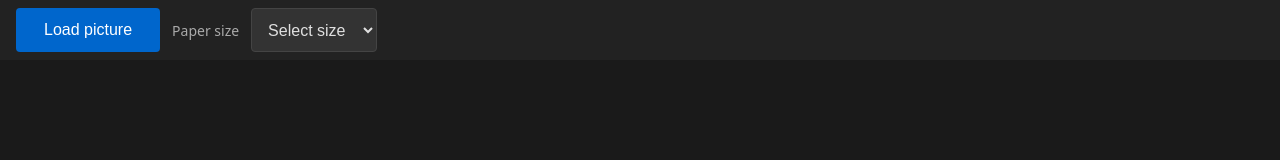
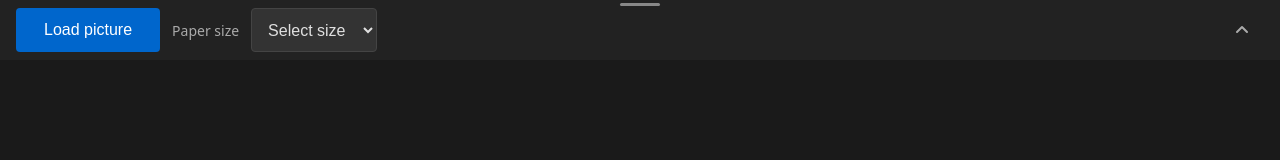
Before and after one commit to edoardo90/picture-to-canvas, a React (Vite) app: page / in a window 1280 px wide. Shown: the top 160 px of the page. Built offline with nearby package versions, Linux system fonts and the light colour scheme.

Commit message:
toolbar resize / hide

```diff
--- a/src/App.css
+++ b/src/App.css
@@ -49,12 +49,95 @@
 }
 
 .app__toolbar {
+  position: relative;
   display: flex;
   align-items: center;
   gap: 0.75rem;
   padding: 0.5rem 1rem;
   background: #222;
   flex-shrink: 0;
+}
+
+.app__toolbar-resize-handle {
+  position: absolute;
+  top: 0;
+  left: 0;
+  right: 0;
+  height: 8px;
+  cursor: ns-resize;
+  touch-action: none;
+  display: flex;
+  align-items: center;
+  justify-content: center;
+  z-index: 1;
+}
+
+.app__toolbar-resize-handle:focus-visible {
+  outline: 3px solid #fff;
+  outline-offset: 2px;
+}
+
+.app__toolbar-resize-handle::after {
+  content: '';
+  width: 40px;
+  height: 3px;
+  background: #555;
+  border-radius: 2px;
+}
+
+.app__toolbar-resize-handle:hover::after {
+  background: #888;
+}
+
+.app__toolbar-toggle {
+  margin-left: auto;
+  display: flex;
+  align-items: center;
+  justify-content: center;
+  min-width: 44px;
+  min-height: 44px;
+  background: transparent;
+  border: none;
+  color: #aaa;
+  cursor: pointer;
+  border-radius: 4px;
+}
+
+.app__toolbar-toggle:hover {
+  color: #fff;
+  background: rgba(255, 255, 255, 0.07);
+}
+
+.app__toolbar-toggle:focus-visible {
+  outline: 3px solid #fff;
+  outline-offset: 2px;
+}
+
+.app__toolbar-toggle-fab {
+  position: fixed;
+  bottom: 0.75rem;
+  right: 0.75rem;
+  width: 44px;
+  height: 44px;
+  border-radius: 50%;
+  background: #333;
+  color: #e0e0e0;
+  border: 1px solid #555;
+  cursor: pointer;
+  display: flex;
+  align-items: center;
+  justify-content: center;
+  box-shadow: 0 2px 8px rgba(0, 0, 0, 0.5);
+  z-index: 100;
+}
+
+.app__toolbar-toggle-fab:hover {
+  background: #444;
+}
+
+.app__toolbar-toggle-fab:focus-visible {
+  outline: 3px solid #fff;
+  outline-offset: 2px;
 }
 
 .app__load-button {
@@ -145,8 +228,3 @@
   stroke-width: 3px;
   stroke-linejoin: round;
 }
-
-.app__paper-size-select:focus-visible {
-  outline: 3px solid #fff;
-  outline-offset: 2px;
-}
--- a/src/App.tsx
+++ b/src/App.tsx
@@ -15,6 +15,8 @@ type ContentLayout = {
   width: number
   height: number
 }
+
+const MIN_TOOLBAR_HEIGHT = 60 // px — enough to show all controls without clipping
 
 function computeContentLayout(img: HTMLImageElement): ContentLayout | null {
   const { naturalWidth, naturalHeight } = img
@@ -47,9 +49,14 @@ function App() {
   const [selectedId, setSelectedId] = useState<string | null>(null)
   const [draggingId, setDraggingId] = useState<string | null>(null)
   const [layout, setLayout] = useState<ContentLayout | null>(null)
+  const [isToolbarCollapsed, setIsToolbarCollapsed] = useState(false)
+  const [toolbarHeight, setToolbarHeight] = useState<number | null>(null)
+  const [dragHeight, setDragHeight] = useState<number | null>(null)
 
   const fileInputRef = useRef<HTMLInputElement>(null)
   const imageRef = useRef<HTMLImageElement>(null)
+  const toolbarRef = useRef<HTMLDivElement>(null)
+  const dragStartRef = useRef<{ startY: number; startHeight: number } | null>(null)
 
   useEffect(() => {
     return () => {
@@ -167,6 +174,55 @@ function App() {
     setDraggingId(null)
   }
 
+  function handleResizeHandlePointerDown(e: React.PointerEvent) {
+    e.preventDefault()
+    ;(e.currentTarget as HTMLElement).setPointerCapture(e.pointerId)
+    const currentHeight = toolbarRef.current?.offsetHeight ?? (toolbarHeight ?? MIN_TOOLBAR_HEIGHT)
+    dragStartRef.current = { startY: e.clientY, startHeight: currentHeight }
+  }
+
+  function handleResizeHandlePointerMove(e: React.PointerEvent) {
+    if (!dragStartRef.current) return
+    // Handle is at the top edge: dragging up (clientY decreases) expands the toolbar
+    const delta = dragStartRef.current.startY - e.clientY
+    const newHeight = Math.max(MIN_TOOLBAR_HEIGHT, dragStartRef.current.startHeight + delta)
+    setDragHeight(newHeight)
+  }
+
+  function handleResizeHandlePointerUp(e: React.PointerEvent) {
+    if (!dragStartRef.current) return
+    const delta = dragStartRef.current.startY - e.clientY
+    const newHeight = dragStartRef.current.startHeight + delta
+    const previousHeight = dragStartRef.current.startHeight
+    dragStartRef.current = null
+    setDragHeight(null)
+    if (newHeight < MIN_TOOLBAR_HEIGHT) {
+      // Save height so reopening restores it (AC-4)
+      setToolbarHeight(previousHeight)
+      setIsToolbarCollapsed(true)
+    } else {
+      setToolbarHeight(newHeight)
+    }
+  }
+
+  function handleResizeHandleKeyDown(e: React.KeyboardEvent) {
+    const currentHeight = toolbarRef.current?.offsetHeight ?? (toolbarHeight ?? MIN_TOOLBAR_HEIGHT)
+    const STEP = 20
+    if (e.key === 'ArrowUp') {
+      e.preventDefault()
+      setToolbarHeight(currentHeight + STEP)
+    } else if (e.key === 'ArrowDown') {
+      e.preventDefault()
+      const newHeight = currentHeight - STEP
+      if (newHeight < MIN_TOOLBAR_HEIGHT) {
+        setToolbarHeight(currentHeight)
+        setIsToolbarCollapsed(true)
+      } else {
+        setToolbarHeight(newHeight)
+      }
+    }
+  }
+
   return (
     <main className="app">
       <input
@@ -179,7 +235,26 @@ function App() {
         className="app__file-input"
       />
 
-      <div className="app__toolbar">
+      {!isToolbarCollapsed && (
+        <div
+          ref={toolbarRef}
+          className="app__toolbar"
+          style={dragHeight !== null || toolbarHeight !== null
+            ? { height: dragHeight ?? toolbarHeight ?? undefined, overflow: 'hidden' }
+            : undefined}
+        >
+          <div
+            className="app__toolbar-resize-handle"
+            aria-label="Resize toolbar"
+            role="separator"
+            aria-orientation="horizontal"
+            tabIndex={0}
+            onPointerDown={handleResizeHandlePointerDown}
+            onPointerMove={handleResizeHandlePointerMove}
+            onPointerUp={handleResizeHandlePointerUp}
+            onKeyDown={handleResizeHandleKeyDown}
+          />
+
           <button
             type="button"
             className="app__load-button"
@@ -206,7 +281,32 @@ function App() {
               </option>
             ))}
           </select>
+
+          <button
+            type="button"
+            className="app__toolbar-toggle"
+            aria-label="Hide toolbar"
+            onClick={() => setIsToolbarCollapsed(true)}
+          >
+            <svg width="16" height="16" viewBox="0 0 16 16" aria-hidden="true" focusable="false">
+              <path d="M3 10l5-5 5 5" stroke="currentColor" strokeWidth="2" fill="none" strokeLinecap="round" strokeLinejoin="round" />
+            </svg>
+          </button>
         </div>
+      )}
+
+      {isToolbarCollapsed && (
+        <button
+          type="button"
+          className="app__toolbar-toggle-fab"
+          aria-label="Show toolbar"
+          onClick={() => setIsToolbarCollapsed(false)}
+        >
+          <svg width="16" height="16" viewBox="0 0 16 16" aria-hidden="true" focusable="false">
+            <path d="M3 6l5 5 5-5" stroke="currentColor" strokeWidth="2" fill="none" strokeLinecap="round" strokeLinejoin="round" />
+          </svg>
+        </button>
+      )}
 
       <div className="app__display-area">
         {imageUrl ? (
```
Also changed, not shown: 5 other files (tests, documents, lock files or other folders). Lines whose indentation alone changed are shown as unchanged.
